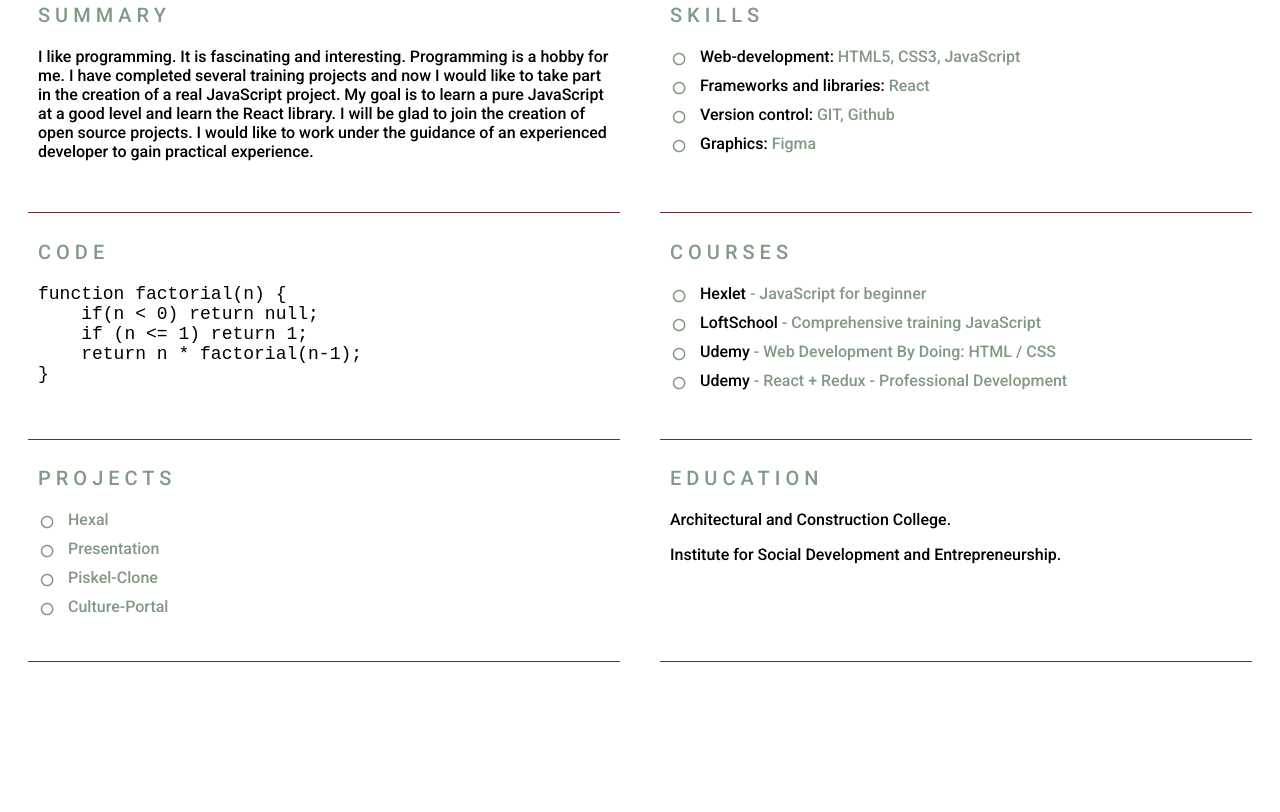
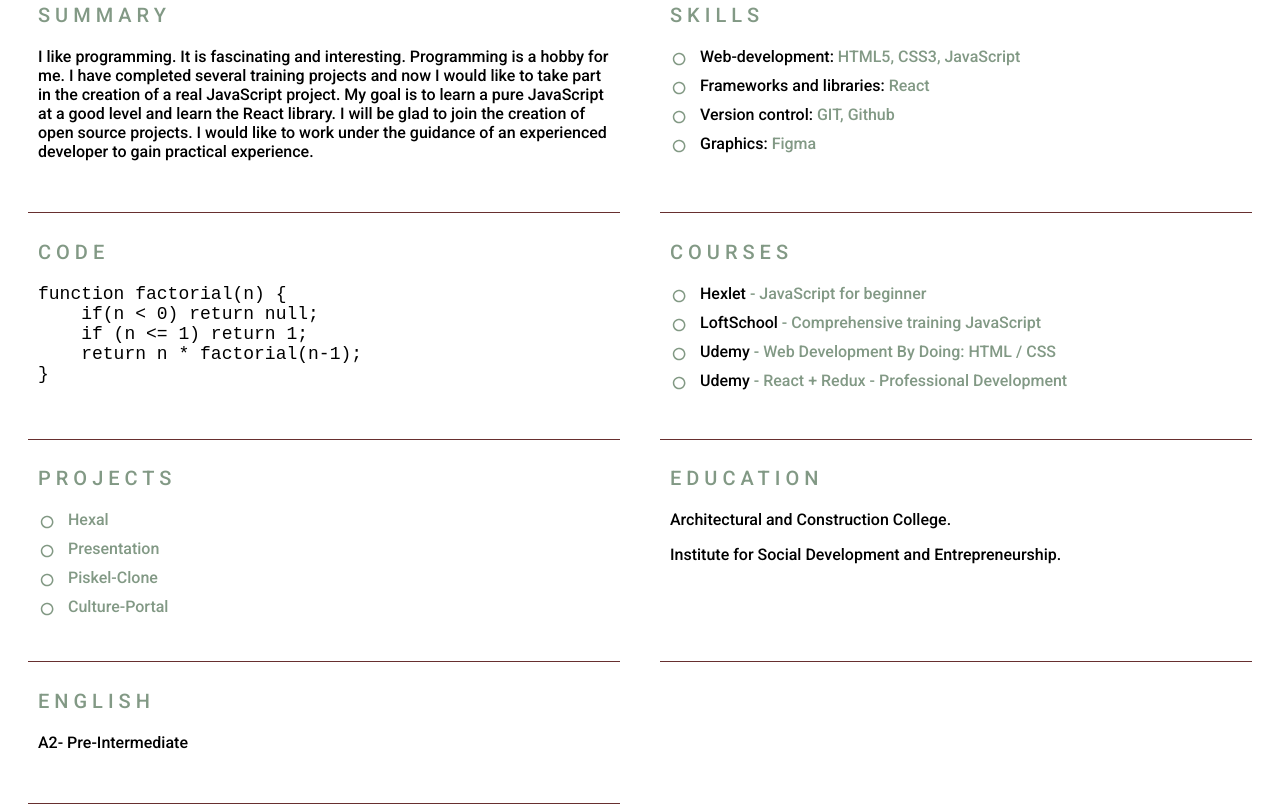
Before and after one commit to Malika-malika/rsschool-cv-stage0, a plain HTML site: page index.html in a window 1280 px wide. Shown: the part 369-1181 px from the top of the page. Before the commit the page ends 1039 px from the top, so only its background shows below. Drawn offline with Linux system fonts and the light colour scheme.

Commit message:
feat add english section

```diff
--- a/index.html
+++ b/index.html
@@ -147,6 +147,12 @@
                 <p>Institute for Social Development and Entrepreneurship.</p>
             </section>
 
+            <!-- english -->
+            <section class="section section-english" id="english">
+                <h2 class="section-title">English</h2>
+                <p>A2- Pre-Intermediate</p>
+            </section>
+
 
         </div>
     </main>
```
